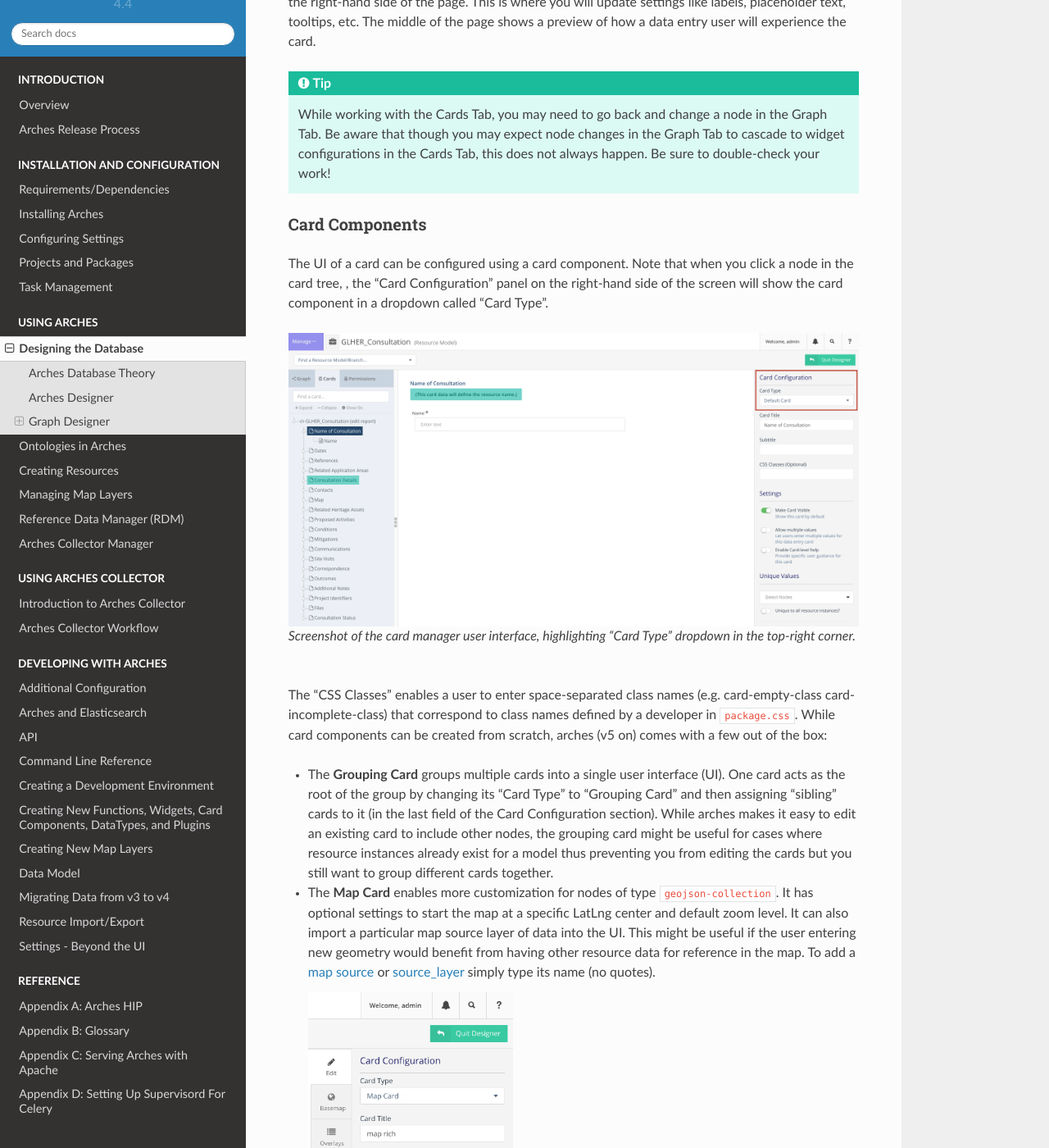
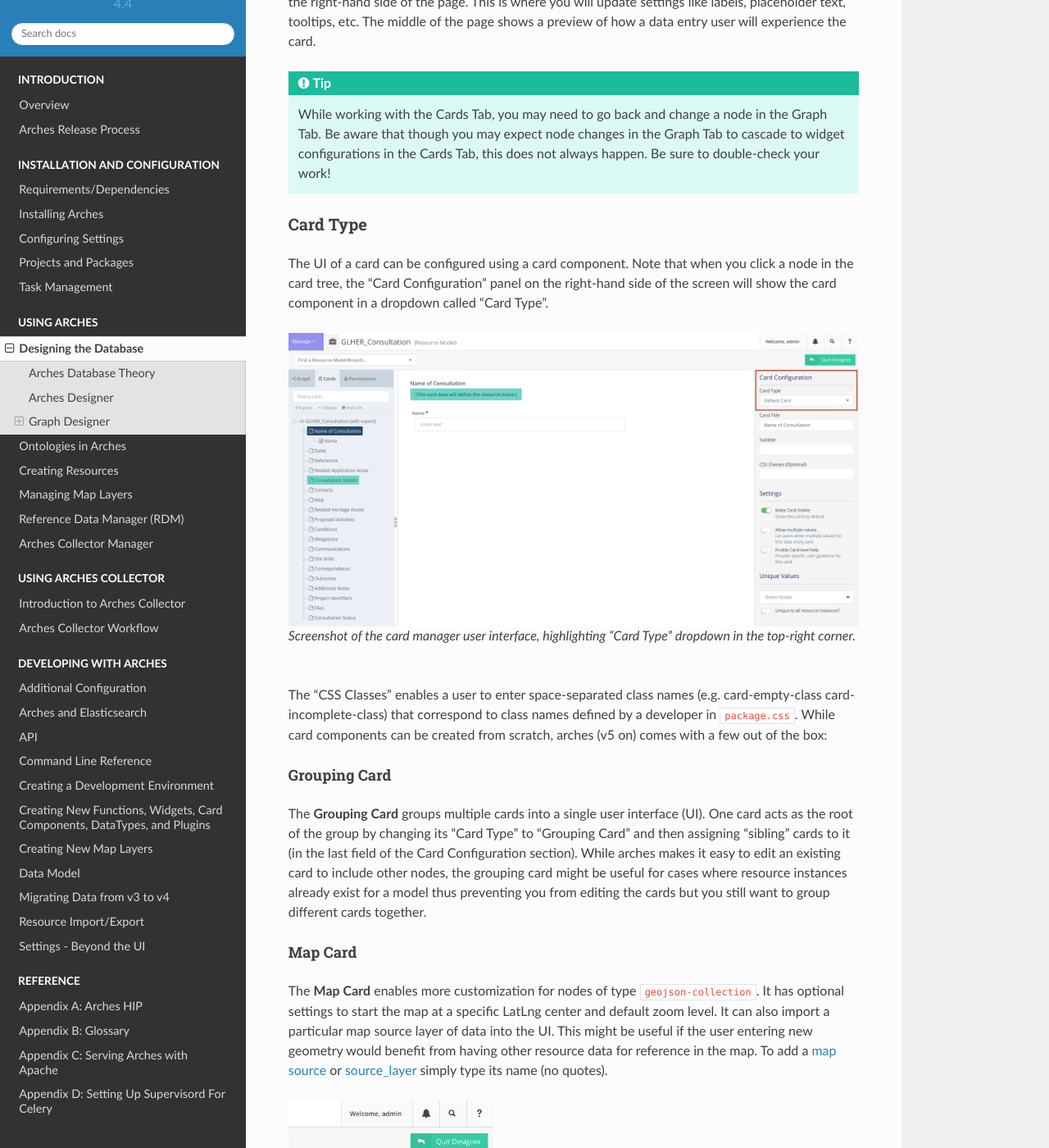
Before and after one commit to archesproject/arches-docs, a Sphinx documentation site: the page built from docs/designing-the-database.txt, in a window 1280 px wide and 1400 px high, scrolled down 3993 px. Shown: the whole window at 82% size. Built offline with Sphinx 7.4.7 and the Read the Docs theme 2.0.0, drawn with Linux system fonts in a browser that asks for light colours; some of the changed text lies outside the part shown.

Commit message:
Resolving sphinx errors

```diff
--- a/docs/designing-the-database.txt
+++ b/docs/designing-the-database.txt
@@ -73,10 +73,10 @@
 
 .. tip:: While working with the Cards Tab, you may need to go back and change a node in the Graph Tab. Be aware that though you may expect node changes in the Graph Tab to cascade to widget configurations in the Cards Tab, this does not always happen. Be sure to double-check your work!
 
-Card Components
----------------
+Card Type
+---------
 
-The UI of a card can be configured using a card component. Note that when you click a node in the card tree, , the "Card Configuration" panel on the right-hand side of the screen will show the card component in a dropdown called "Card Type".
+The UI of a card can be configured using a card component. Note that when you click a node in the card tree, the "Card Configuration" panel on the right-hand side of the screen will show the card component in a dropdown called "Card Type".
 
 .. figure:: images/card_component.png
 
@@ -84,11 +84,12 @@
 
 The "CSS Classes" enables a user to enter space-separated class names (e.g. card-empty-class card-incomplete-class) that correspond to class names defined by a developer in ``package.css``. While card components can be created from scratch, arches (v5 on) comes with a few out of the box:
 
-- Grouping Card
+Grouping Card
 ^^^^^^^^^^^^^
 The **Grouping Card** groups multiple cards into a single user interface (UI). One card acts as the root of the group by changing its "Card Type" to "Grouping Card" and then assigning "sibling" cards to it (in the last field of the Card Configuration section). While arches makes it easy to edit an existing card to include other nodes, the grouping card might be useful for cases where resource instances already exist for a model thus preventing you from editing the cards but you still want to group different cards together.
 
-- Map Card
+
+Map Card
 ^^^^^^^^
 The **Map Card** enables more customization for nodes of type ``geojson-collection``. It has optional settings to start the map at a specific LatLng center and default zoom level. It can also import a particular map source layer of data into the UI. This might be useful if the user entering new geometry would benefit from having other resource data for reference in the map. To add a `map source
 <https://docs.mapbox.com/mapbox-gl-js/style-spec/#sources>`_
@@ -100,7 +101,8 @@
 
    Screenshot of card configuration panel, highlighting the fields: "Select drawings map source" and "Select drawings map source layer".
 
-- Related Resources Map Card
+
+Related Resources Map Card
 ^^^^^^^^^^^^^^^^^^^^^^^^^^
 The **Related Resources Map Card** enables a more rich user experience for nodes of type ``related-resource``. Like the Map Card, map layer data representing resources can be added to a map UI such that the user can navigate geographically to select a related resource instead of paging through the dropdown list of relatable resources (however the dropdown still works normally in this card component). This card component is very useful if a user knows primarily knows the geographic context of a resource (like what neighborhood it's in) instead of its name. The steps to add such map data are the same as in the Map Card configuration panel.
 
--- a/docs/functions-widgets-datatypes.txt
+++ b/docs/functions-widgets-datatypes.txt
@@ -676,8 +676,8 @@
 
 
 
-Commands
---------
+Card Commands
+-------------
 
 To register your Card Component, use this command:
 
```
Also changed, not shown: other parts of docs/functions-widgets-datatypes.txt (+2 -2 lines). Lines whose indentation alone changed are shown as unchanged.
